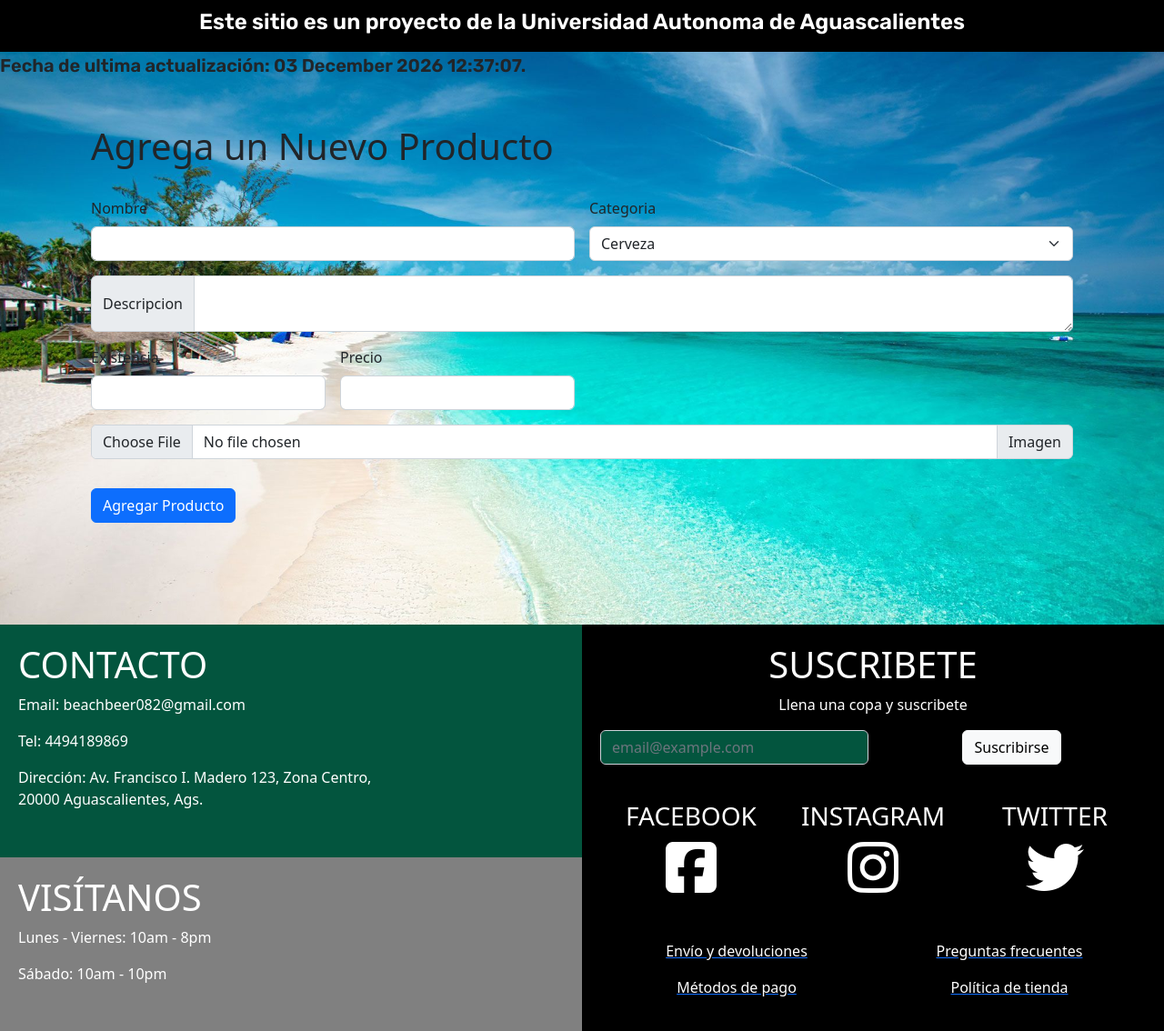
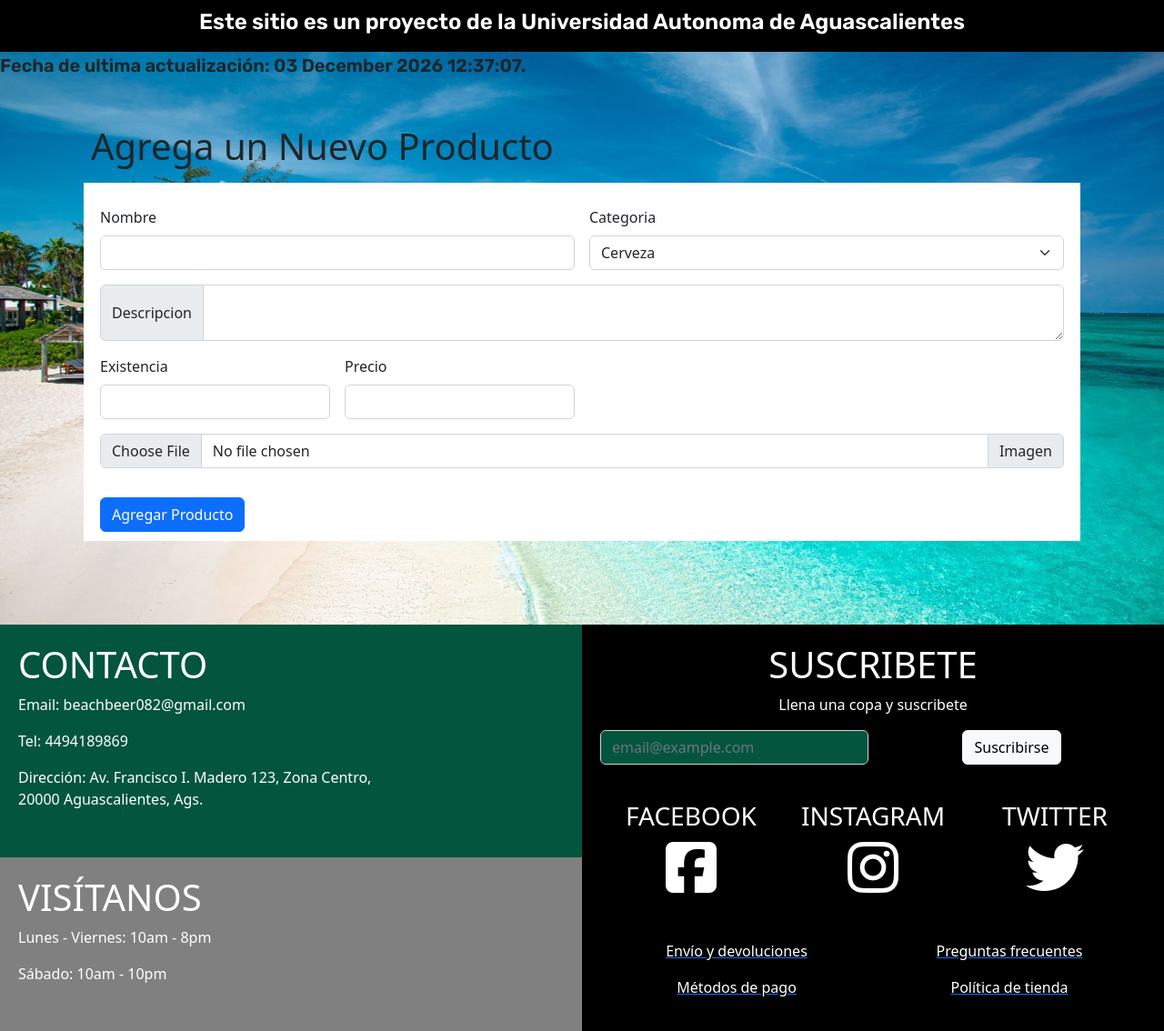
Before and after one commit to danielpredel/beachbeerFinal, a PHP site: page /agregarProductos.php in a window 1280 px wide. Shown: the part 76-1210 px from the top of the page at 91% size. Run offline with PHP 8.4, Linux system fonts and the light colour scheme; the visitor is signed in with stand-in values (Sample User, id 1); some libraries are stand-ins or nearby versions.

Commit message:
Modifiqué los archivos de jsOpcionPago, acercaDe, agregarProductos, graficas, editarProductos, login y registrarUsuarios

```diff
--- a/acercaDe.php
+++ b/acercaDe.php
@@ -24,8 +24,9 @@
             <p class="text2J">Beer</p> <br>
             <br>
             <br>
-            <br>
+
             <p class="text3J">Beach Beer es la empresa líder en México en la elaboración, distribución y venta de cervezas y licores. Mantenemos un firme compromiso con el fomento de un mundo mejor a través del consumo responsable, iniciativas ambientales y apoyo a las comunidades en que vivimos y trabajamos. Nos distingue como empresa, cumplir nuestras responsabilidades con los consumidores, clientes, accionistas y empleados a través de la dirección, liderazgo e innovación.</p>
+
         </div>
     </div>
     <div class="Contenedor22">
--- a/agregarProductos.php
+++ b/agregarProductos.php
@@ -19,7 +19,7 @@
 <body>
     <div class="contenedorPrincipal">
         <h1>Agrega un Nuevo Producto</h1><br>
-        <form class="row g-3" action="altasProductos.php" method="post" enctype="multipart/form-data" onsubmit="addNewLines();">
+        <form id="formProductos" class="row g-3" action="altasProductos.php" method="post" enctype="multipart/form-data" onsubmit="addNewLines();">
             <div class="col-md-6">
                 <label for="nombre" class="form-label">Nombre</label>
                 <input type="text" class="form-control" id="nombre" name="nombre" required>
--- a/css/estilosAdminTienda.css
+++ b/css/estilosAdminTienda.css
@@ -4,6 +4,12 @@
     margin-top: 50px;
     margin-bottom: 50px;
     min-height: 500px;
+
+}
+
+#formProductos{
+    background-color: white;
+    padding: 10px;
 }
 
 /* Efecto hover en las imagenes de los productos */
--- a/editarProductosFormulario.php
+++ b/editarProductosFormulario.php
@@ -48,7 +48,7 @@
 <body>
     <div class="contenedorPrincipal">
         <h1>Editar Producto</h1><br>
-        <form class="row g-3" action="cambiosProductos.php" method="post" enctype="multipart/form-data" onsubmit="addNewLines();">
+        <form id="formProductos" class="row g-3" action="cambiosProductos.php" method="post" enctype="multipart/form-data" onsubmit="addNewLines();">
             <input type="hidden" name="idProducto" value="<?php echo $idProducto; ?>">
             <input type="hidden" name="nombreAnterior" value="<?php echo $imagen; ?>">
             <div class="col-md-6">
--- a/graficas.php
+++ b/graficas.php
@@ -31,6 +31,7 @@
         </div>
     </div>
 	</div>
+
 </body>
 
 <script type="text/javascript">
--- a/js/jsOpcionPago.js
+++ b/js/jsOpcionPago.js
@@ -26,7 +26,7 @@ function pagoSeleccionado(){
 
     }else if(seleccionado == "Oxxo" || seleccionado == "7Eleven" ||  seleccionado == "Circle K"){
         //window.close();
-        window.open("pagoefectivo.php?opc="+seleccionado+"&pay=e");
+        window.open("pagoEfectivo.php?opc="+seleccionado+"&pay=e");
 
     }else if( seleccionado == "Santander" || seleccionado == "BBVA" || seleccionado == "Citibanamex"){
 
--- a/registrarUsuario.php
+++ b/registrarUsuario.php
@@ -73,7 +73,7 @@
 
             }else {
 
-              $sql = "INSERT INTO usuarios (nombre, correo, cuenta, contra, bloqueado) VALUES('$nombre','$correo','$cuenta','$contra','0')";
+              $sql = "INSERT INTO usuarios (nombre, correo, cuenta, contra, bloqueado,intentos) VALUES('$nombre','$correo','$cuenta','$contra',0,0)";
 
               $conexion->query($sql);
 
```
